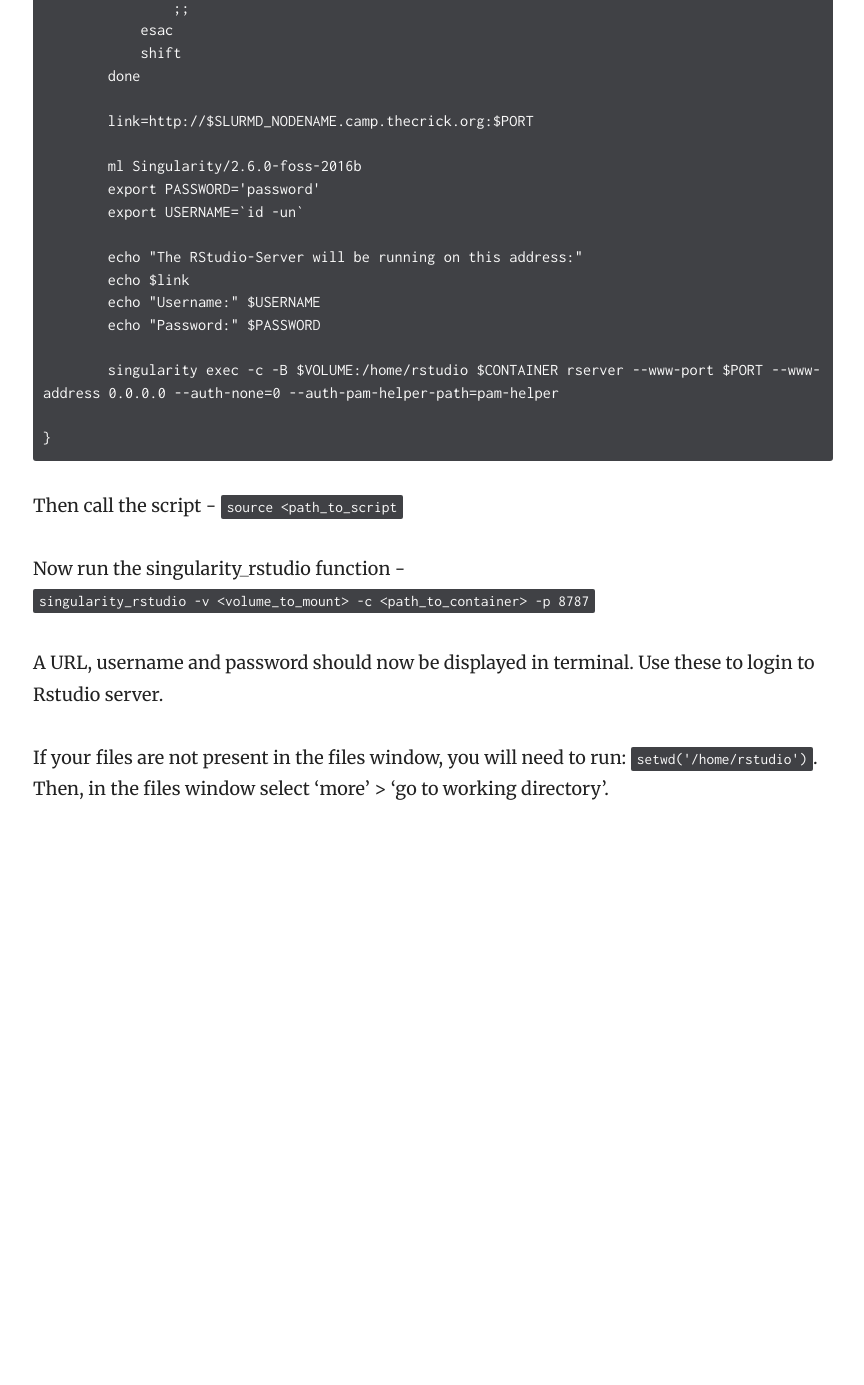
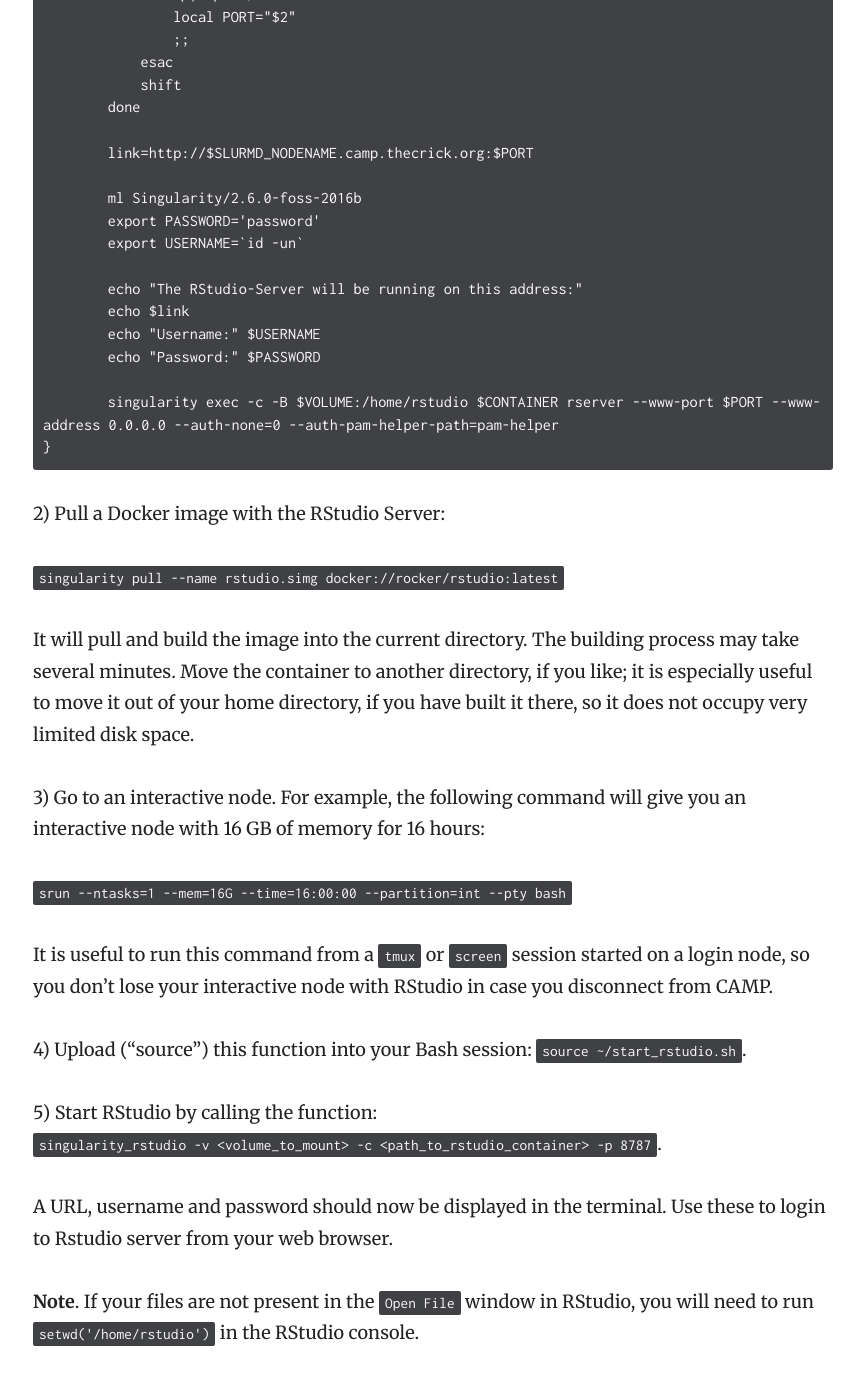
Before and after one commit to luslab/luslab.github.io, a Jekyll site: the page built from _docs/reproducibility/containerising_R.md, in a window 1280 px wide and 1400 px high, scrolled down 3809 px. Shown: the top 1385 px of the window, without its empty margins (357-1221 px from the left). Built offline with Jekyll 4.4.1, drawn with Linux system fonts in a browser that asks for light colours; before the commit the page ends 4665 px from its top, so only the background shows below that; some of the changed text lies outside the part shown.

Commit message:
Corrected and extended RStudio Singularity

````diff
--- a/_docs/reproducibility/containerising_R.md
+++ b/_docs/reproducibility/containerising_R.md
@@ -100,11 +100,12 @@ singularity shell ~/.singularity/<IMAGE_NAME>
 
 ___
 
-### Run Rstudio through a singularity container on CAMP
+### Run RStudio in a Singularity container on CAMP
 
-Here are the basic steps required to run Rstudio server from CAMP:
+Here are the basic steps required to run RStudio server from CAMP:
 
-First, save the function bellow to your home directory.
+1) Save the function below to your home directory (for example, into the `start_rstudio.sh` file):
+
 ```
 #!/bin/bash
 
@@ -137,14 +138,25 @@ function singularity_rstudio(){
 	echo "Password:" $PASSWORD
 
 	singularity exec -c -B $VOLUME:/home/rstudio $CONTAINER rserver --www-port $PORT --www-address 0.0.0.0 --auth-none=0 --auth-pam-helper-path=pam-helper
-
 }
 ```
 
-Then call the script - `source <path_to_script`
+2) Pull a Docker image with the RStudio Server:
 
-Now run the singularity_rstudio function - `singularity_rstudio -v <volume_to_mount> -c <path_to_container> -p 8787`
+`singularity pull --name rstudio.simg docker://rocker/rstudio:latest`
 
-A URL, username and password should now be displayed in terminal. Use these to login to Rstudio server.
+It will pull and build the image into the current directory. The building process may take several minutes. Move the container to another directory, if you like; it is especially useful to move it out of your home directory, if you have built it there, so it does not occupy very limited disk space.
 
-If your files are not present in the files window, you will need to run: `setwd('/home/rstudio')`. Then, in the files window select 'more' > 'go to working directory'.
+3) Go to an interactive node. For example, the following command will give you an interactive node with 16 GB of memory for 16 hours:
+
+`srun --ntasks=1 --mem=16G --time=16:00:00 --partition=int --pty bash`
+
+It is useful to run this command from a `tmux` or `screen` session started on a login node, so you don't lose your interactive node with RStudio in case you disconnect from CAMP.
+
+4) Upload ("source") this function into your Bash session: `source ~/start_rstudio.sh`.
+
+5) Start RStudio by calling the function: `singularity_rstudio -v <volume_to_mount> -c <path_to_rstudio_container> -p 8787`.
+
+A URL, username and password should now be displayed in the terminal. Use these to login to Rstudio server from your web browser.
+
+**Note**. If your files are not present in the `Open File` window in RStudio, you will need to run `setwd('/home/rstudio')` in the RStudio console.
````
